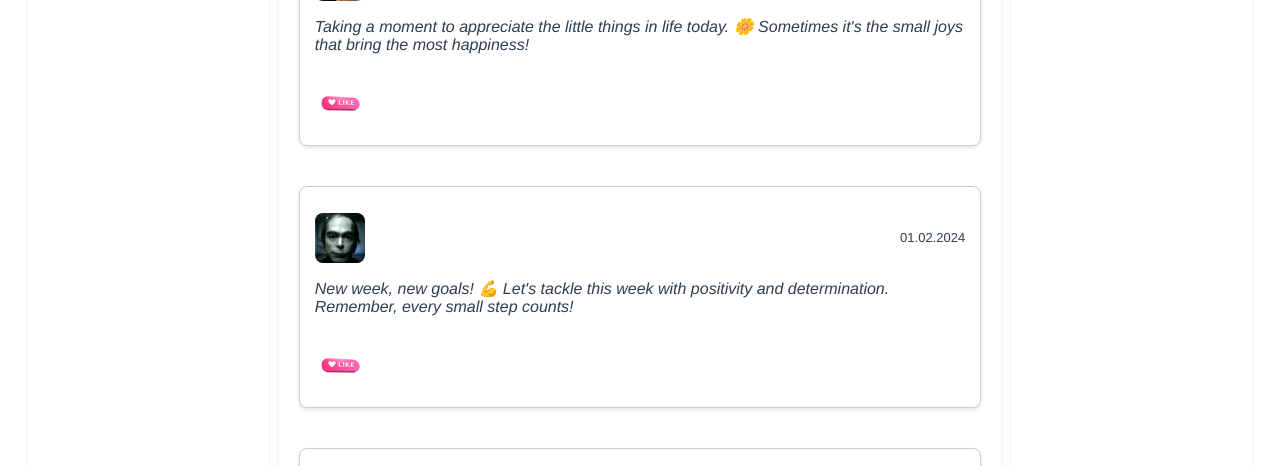
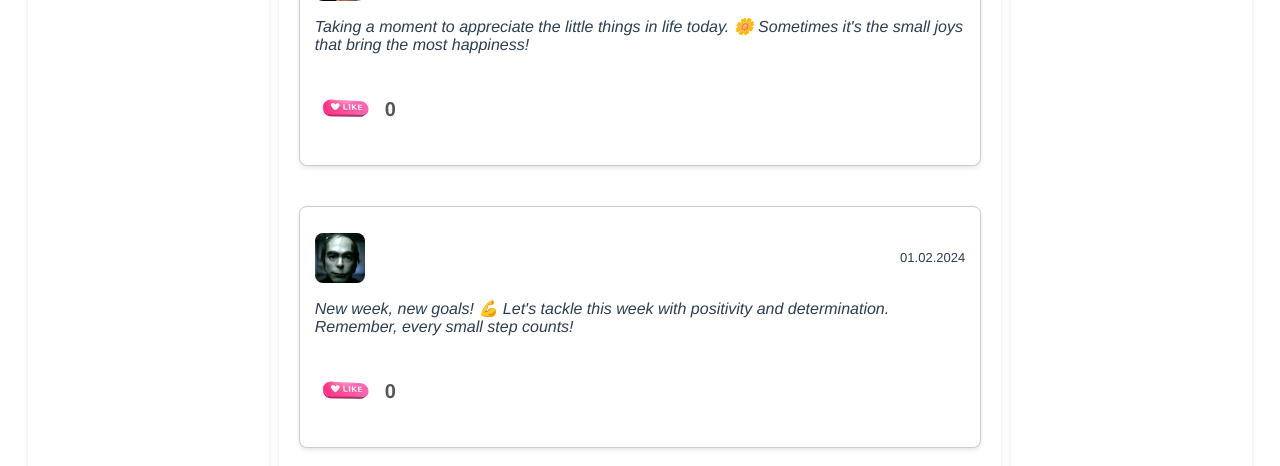
Before and after one commit to LaineKarl/homework3, a Vue app: page /#/home in a window 1280 px wide. Shown: the part 334-800 px from the top of the page. Built offline with nearby package versions, Linux system fonts and the light colour scheme.

Commit message:
made the like button, added counter

```diff
--- a/src/components/BlogPost.vue
+++ b/src/components/BlogPost.vue
@@ -8,7 +8,15 @@
         <img :src="post.photo" alt="Post Image" class="post-image" />
       </div>
       <p>{{ post.comment || 'No content available' }}</p>
-      <img src="/images/like2.png" alt="Like" class="like-button" />
+      <div class="like-container">
+      <img
+        src="/images/like2.png"
+        alt="Like"
+        class="like-button"
+        @click="increaseLikeCount"
+      />
+      <span class="like-counter">{{ likeCount }}</span>
+    </div>
   </div>
 </template>
 
@@ -18,10 +26,21 @@
     props: {
       post: Object, // The post object will be passed as a prop to this component
     },
+  data() {
+    return {
+      likeCount: 0, // Initialize like count for this post
+    };
+  },
+  methods: {
+    increaseLikeCount() {
+      this.likeCount++; // Increment the like count
+    },
+  },
 };
 </script>
 
 <style scoped>
+
   .post {
     margin-bottom: 20px;
   }
@@ -128,4 +147,23 @@ div > p {
     }
 }
 
+.like-container {
+  display: flex;
+  align-items: center;
+  margin-top: 10px;
+}
+
+.like-button {
+  width: 60px;
+  height: auto;
+  cursor: pointer;
+  margin-right: 10px;
+  margin-bottom: 10px;
+}
+
+.like-counter {
+  font-size: 20px;
+  font-weight: bold;
+  color: #555;
+}
 </style>
```
Lines whose indentation alone changed are shown as unchanged.
